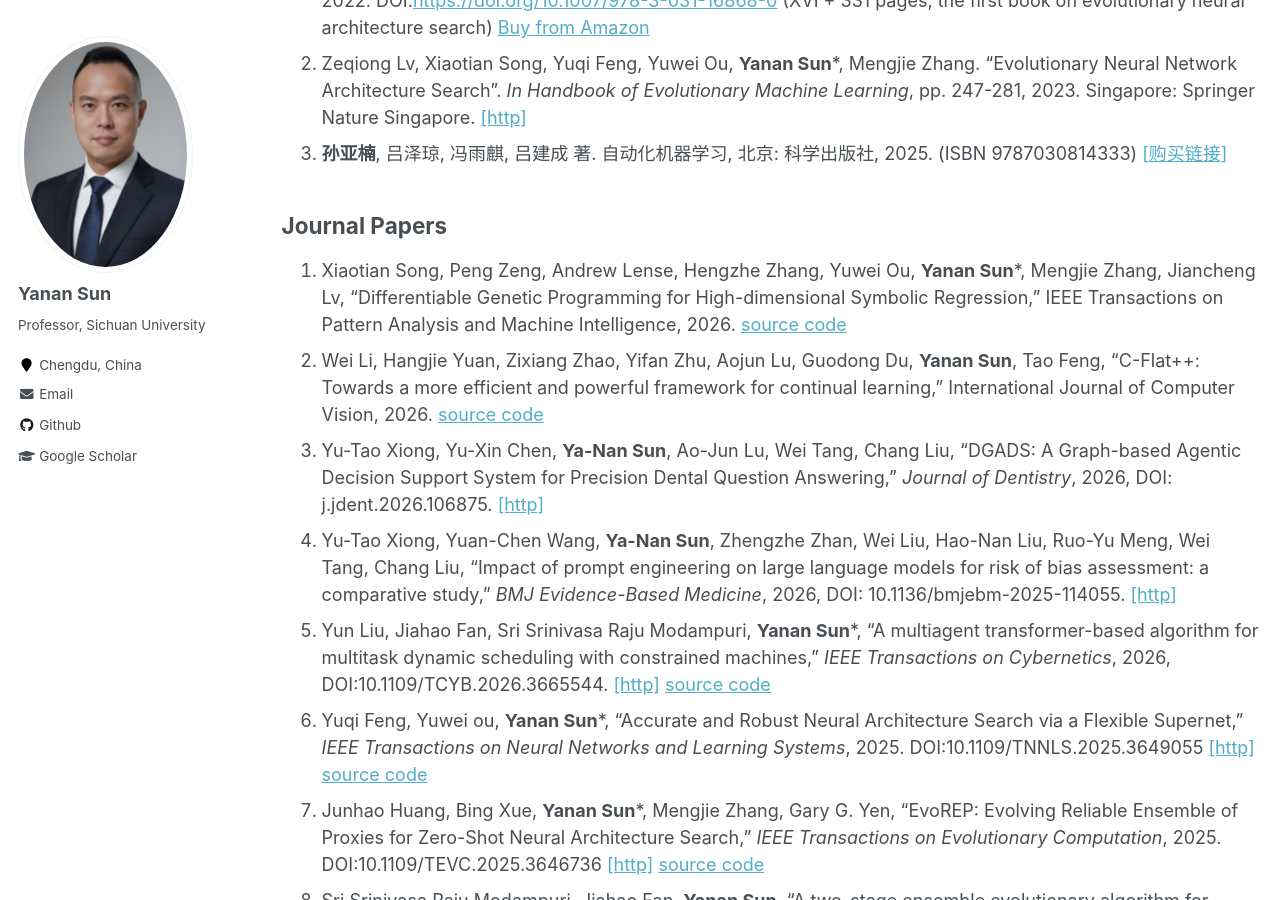
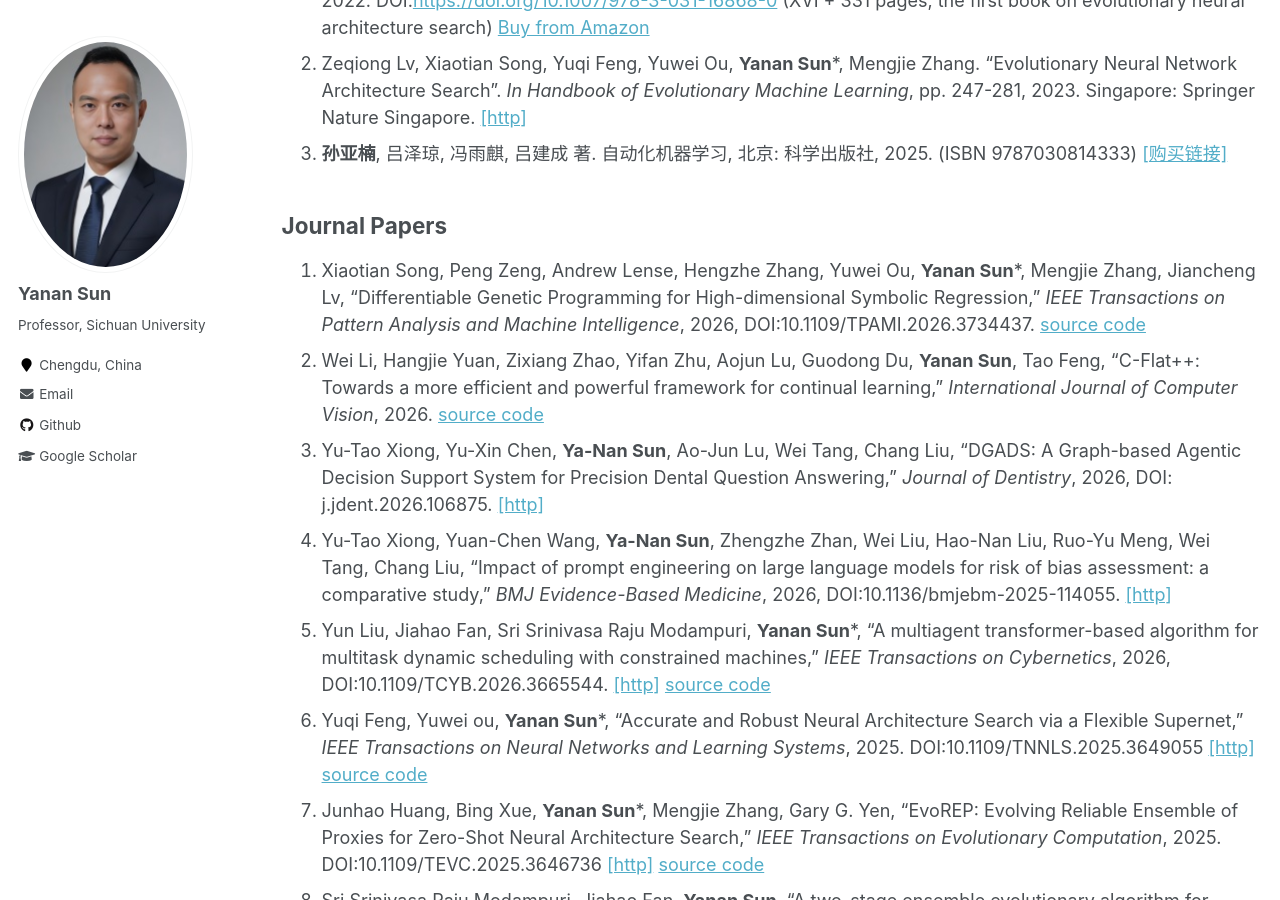
Before and after one commit to yn-sun/yn-sun.github.io, a Jekyll site: the page built from _pages/publications.md, in a window 1280 px wide and 900 px high, scrolled down 348 px. Built offline with Jekyll 4.4.1, drawn with Linux system fonts in a browser that asks for light colours; comment, search, counter and statistics services are not loaded.

Commit message:
Update publications.md

```diff
--- a/_pages/publications.md
+++ b/_pages/publications.md
@@ -12,10 +12,10 @@ author_profile: true
 3. **孙亚楠**, 吕泽琼, 冯雨麒, 吕建成 著. 自动化机器学习, 北京: 科学出版社, 2025. (ISBN 9787030814333)  [[购买链接]](https://www.ecsponline.com/goods.php?id=227870) &nbsp;&nbsp;&nbsp;
 
 ## Journal Papers
-1. Xiaotian Song, Peng Zeng, Andrew Lense, Hengzhe Zhang, Yuwei Ou, **Yanan Sun***, Mengjie Zhang, Jiancheng Lv, "Differentiable Genetic Programming for High-dimensional Symbolic Regression," IEEE Transactions on Pattern Analysis and Machine Intelligence, 2026. [source code](https://github.com/songxt3/DGP)
-2. Wei Li, Hangjie Yuan, Zixiang Zhao, Yifan Zhu, Aojun Lu, Guodong Du, **Yanan Sun**, Tao Feng, "C-Flat++: Towards a more efficient and powerful framework for continual learning," International Journal of Computer Vision, 2026. [source code](https://github.com/THUDM/INFTY)
+1. Xiaotian Song, Peng Zeng, Andrew Lense, Hengzhe Zhang, Yuwei Ou, **Yanan Sun***, Mengjie Zhang, Jiancheng Lv, "Differentiable Genetic Programming for High-dimensional Symbolic Regression," <i>IEEE Transactions on Pattern Analysis and Machine Intelligence</i>, 2026, DOI:10.1109/TPAMI.2026.3734437. [source code](https://github.com/songxt3/DGP)
+2. Wei Li, Hangjie Yuan, Zixiang Zhao, Yifan Zhu, Aojun Lu, Guodong Du, **Yanan Sun**, Tao Feng, "C-Flat++: Towards a more efficient and powerful framework for continual learning," <i>International Journal of Computer Vision</i>, 2026. [source code](https://github.com/THUDM/INFTY)
 3. Yu-Tao Xiong, Yu-Xin Chen, **Ya-Nan Sun**, Ao-Jun Lu, Wei Tang, Chang Liu, "DGADS: A Graph-based Agentic Decision Support System for Precision Dental Question Answering," <i>Journal of Dentistry</i>, 2026, DOI: j.jdent.2026.106875. [[http]](https://www.sciencedirect.com/science/article/pii/S0300571226005452)
-4. Yu-Tao Xiong, Yuan-Chen Wang, **Ya-Nan Sun**, Zhengzhe Zhan, Wei Liu, Hao-Nan Liu, Ruo-Yu Meng, Wei Tang, Chang Liu, "Impact of prompt engineering on large language models for risk of bias assessment: a comparative study," <i>BMJ Evidence-Based Medicine</i>, 2026, DOI: 10.1136/bmjebm-2025-114055. [[http]](https://ebm.bmj.com/content/early/2026/05/17/bmjebm-2025-114055.info)
+4. Yu-Tao Xiong, Yuan-Chen Wang, **Ya-Nan Sun**, Zhengzhe Zhan, Wei Liu, Hao-Nan Liu, Ruo-Yu Meng, Wei Tang, Chang Liu, "Impact of prompt engineering on large language models for risk of bias assessment: a comparative study," <i>BMJ Evidence-Based Medicine</i>, 2026, DOI:10.1136/bmjebm-2025-114055. [[http]](https://ebm.bmj.com/content/early/2026/05/17/bmjebm-2025-114055.info)
 5. Yun Liu, Jiahao Fan, Sri Srinivasa Raju Modampuri, **Yanan Sun***, "A multiagent transformer-based algorithm for multitask dynamic scheduling with constrained machines," <i>IEEE Transactions on Cybernetics</i>, 2026, DOI:10.1109/TCYB.2026.3665544. [[http]](https://ieeexplore.ieee.org/document/11419132)  [source code](https://github.com/liuyun0314/MTAS)
 6. Yuqi Feng, Yuwei ou, **Yanan Sun***, "Accurate and Robust Neural Architecture Search via a Flexible Supernet," <i>IEEE Transactions on Neural Networks and Learning Systems</i>, 2025. DOI:10.1109/TNNLS.2025.3649055 [[http]](https://ieeexplore.ieee.org/document/11322813/) [source code](https://github.com/fyqsama/ARNASpp)
 7. Junhao Huang, Bing Xue, **Yanan Sun***, Mengjie Zhang, Gary G. Yen, "EvoREP: Evolving Reliable Ensemble of Proxies for Zero-Shot Neural Architecture Search," <i> IEEE Transactions on Evolutionary Computation</i>, 2025. DOI:10.1109/TEVC.2025.3646736 [[http]](https://ieeexplore.ieee.org/document/11310796) [source code](https://github.com/HuangJunh/EvoREP)
```
